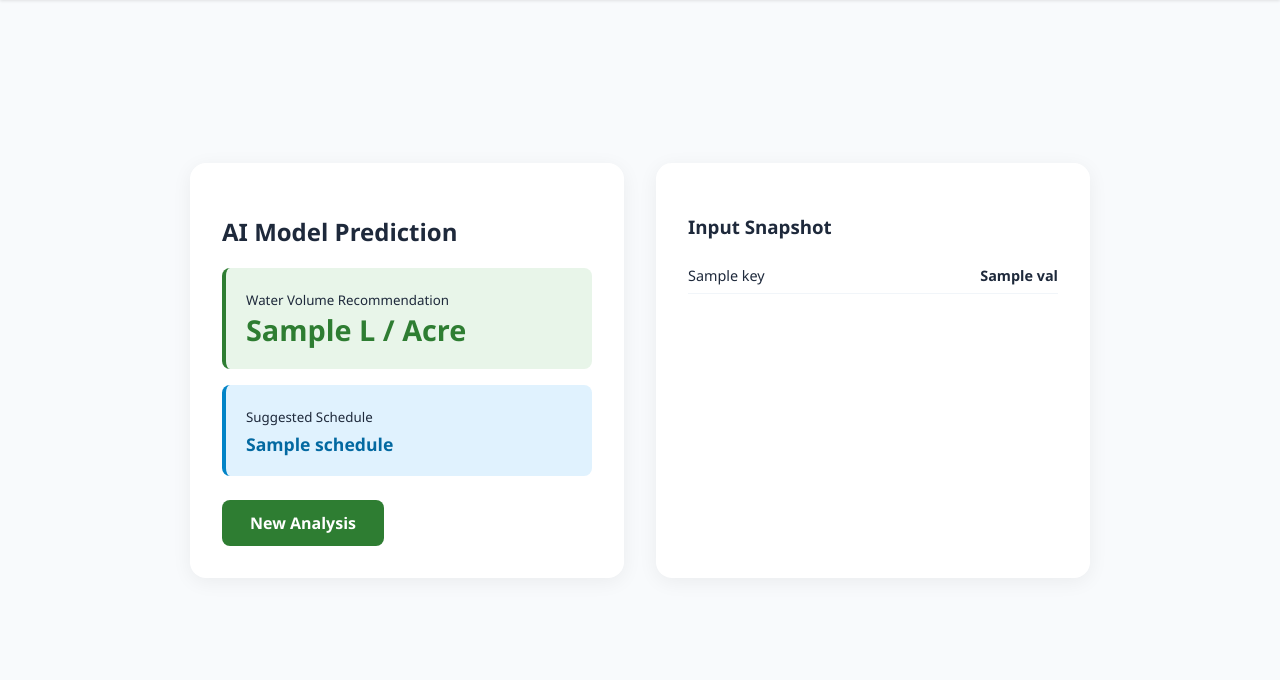
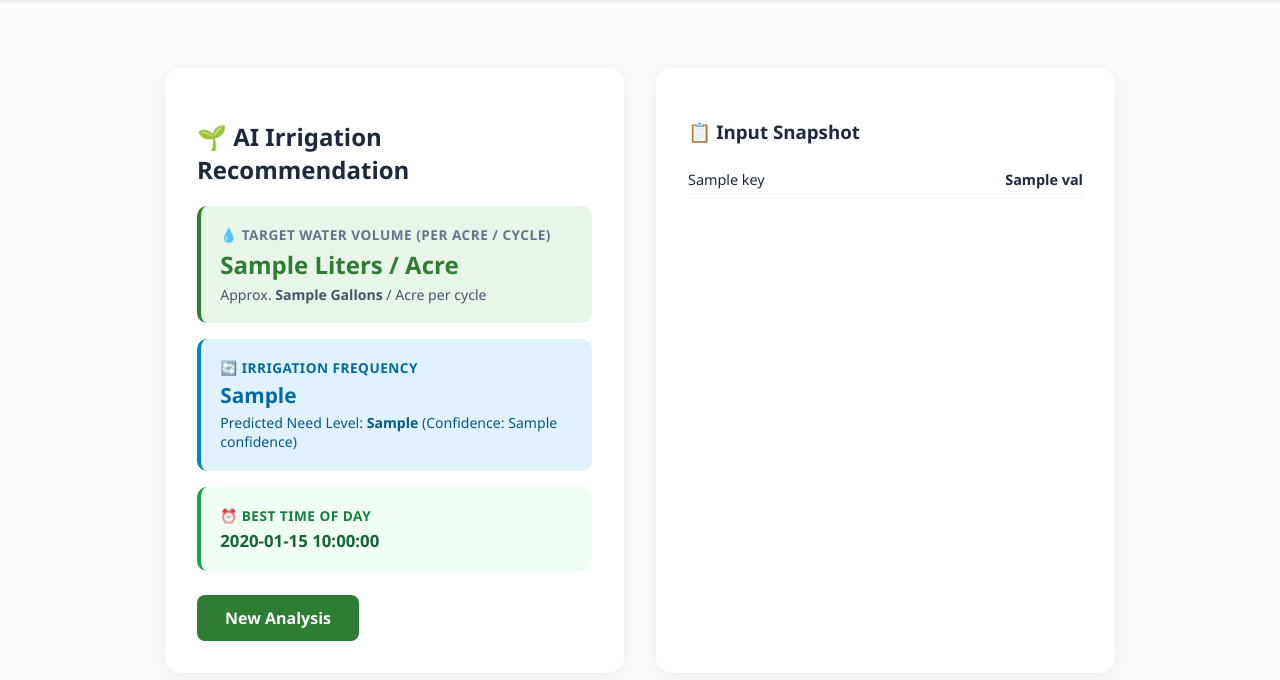
Before and after one commit to tanvisharma04/AI-Based-Irrigation-System-, a FastAPI app: template templates/result.html in a window 1280 px wide. Shown: the part 59-739 px from the top of the page. Run offline with FastAPI, Linux system fonts and the light colour scheme; the template is opened without the code that fills it: most values are stand-ins (such as "Sample title", 1, 10 or a date in 2020).

Commit message:
updated the result page and the model

```diff
--- a/templates/result.html
+++ b/templates/result.html
@@ -4,7 +4,7 @@
 <style>
     .results-wrapper {
         width: 100%;
-        max-width: 900px;
+        max-width: 950px;
         display: grid;
         grid-template-columns: 1fr 1fr;
         gap: 2rem;
@@ -23,16 +23,31 @@
 
     .metric-box {
         background: var(--accent);
-        padding: 1.25rem;
-        border-radius: 8px;
+        padding: 1.2rem;
+        border-radius: 10px;
         margin-bottom: 1rem;
         border-left: 4px solid var(--primary);
     }
 
+    .metric-title {
+        font-size: 0.85rem;
+        text-transform: uppercase;
+        letter-spacing: 0.5px;
+        color: #64748b;
+        font-weight: 600;
+        margin-bottom: 4px;
+    }
+
     .metric-value {
-        font-size: 1.8rem;
+        font-size: 1.5rem;
         font-weight: bold;
         color: var(--primary);
+    }
+
+    .metric-sub {
+        font-size: 0.88rem;
+        color: #475569;
+        margin-top: 4px;
     }
 
     table {
@@ -60,16 +75,31 @@
 {% block content %}
 <div class="results-wrapper animate-fade">
     <div class="card">
-        <h2>AI Model Prediction</h2>
+        <h2>🌱 AI Irrigation Recommendation</h2>
+
+        <!-- Water Volume Card -->
         <div class="metric-box">
-            <small>Water Volume Recommendation</small>
-            <div class="metric-value">{{ prediction.recommended_water_liters }} L / Acre</div>
+            <div class="metric-title">💧 Target Water Volume (per Acre / cycle)</div>
+            <div class="metric-value">{{ prediction.recommended_water_liters }} Liters / Acre</div>
+            <div class="metric-sub">Approx. <strong>{{ prediction.recommended_water_gallons }} Gallons</strong> / Acre per cycle</div>
         </div>
 
+        <!-- Irrigation Frequency Card -->
         <div class="metric-box" style="border-color: #0284c7; background: #e0f2fe;">
-            <small>Suggested Schedule</small>
-            <div style="font-size: 1.1rem; font-weight: 600; color: #0369a1; margin-top: 5px;">
-                {{ prediction.schedule }}
+            <div class="metric-title" style="color: #0369a1;">🔄 Irrigation Frequency</div>
+            <div style="font-size: 1.3rem; font-weight: bold; color: #0369a1; margin-top: 4px;">
+                {{ prediction.irrigation_frequency }}
+            </div>
+            <div class="metric-sub" style="color: #075985;">
+                Predicted Need Level: <strong>{{ prediction.irrigation_need }}</strong> (Confidence: {{ prediction.confidence }})
+            </div>
+        </div>
+
+        <!-- Best Time of Day Card -->
+        <div class="metric-box" style="border-color: #16a34a; background: #f0fdf4;">
+            <div class="metric-title" style="color: #15803d;">⏰ Best Time of Day</div>
+            <div style="font-size: 1.05rem; font-weight: 600; color: #166534; margin-top: 4px;">
+                {{ prediction.best_time_of_day }}
             </div>
         </div>
 
@@ -79,7 +109,7 @@
     </div>
 
     <div class="card">
-        <h3>Input Snapshot</h3>
+        <h3>📋 Input Snapshot</h3>
         <table>
             {% for key, val in data.items() %}
             <tr>
```
Also changed, not shown: model.py (+17 -4 lines).
